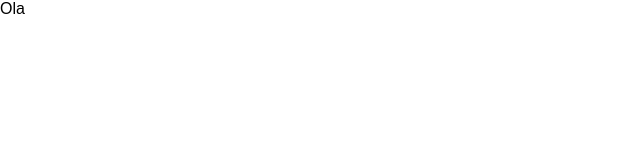
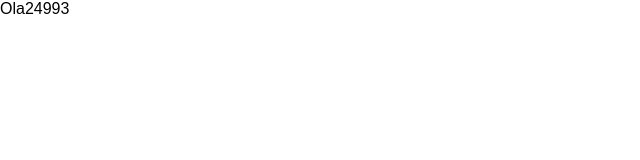
Before and after one commit to Kelvis-fernando/pomodoro-react, a React (Create React App) app: page / in a window 1280 px wide. Shown: the top 160 px of the page, without its empty margins (0-640 px from the left). Built offline with nearby package versions, Linux system fonts and the light colour scheme.

Commit message:
Added the pomodoro timer to the app componente and use hook setInterval

```diff
--- a/src/App.tsx
+++ b/src/App.tsx
@@ -1,9 +1,10 @@
 import React from 'react';
+import { PomodoroTimer } from './components/pomodoro-timer';
 
 function App() {
   return (
     <div className="App">
-      Ola
+      <PomodoroTimer defaultPomodoroTimer={25000} />
     </div>
   );
 }
--- /dev/null
+++ b/src/components/pomodoro-timer.tsx
@@ -0,0 +1,21 @@
+import React from 'react';
+import { useInterval } from '../hooks/use-interval';
+
+interface Props {
+  defaultPomodoroTimer: number
+}
+
+export function PomodoroTimer(props: Props): JSX.Element {
+  const [mainTime, setMainTime] = React.useState(props.defaultPomodoroTimer);
+
+  useInterval(() => {
+    setMainTime(mainTime - 1);
+  }, 1000);
+
+  return (
+    <div>
+      Ola
+      {mainTime}
+    </div>
+  )
+}
```
